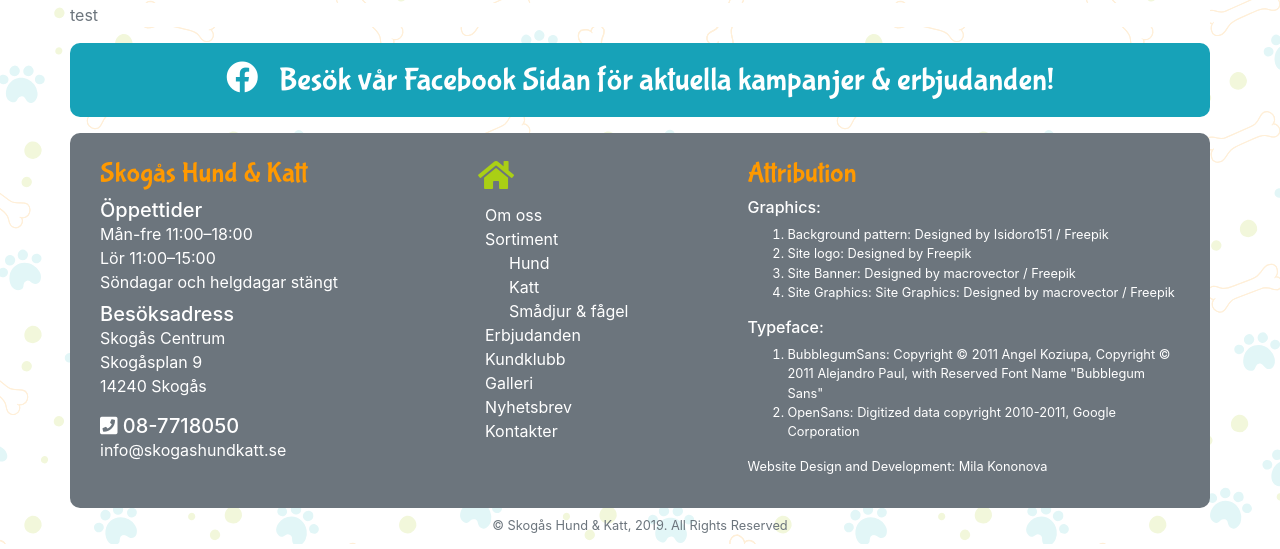
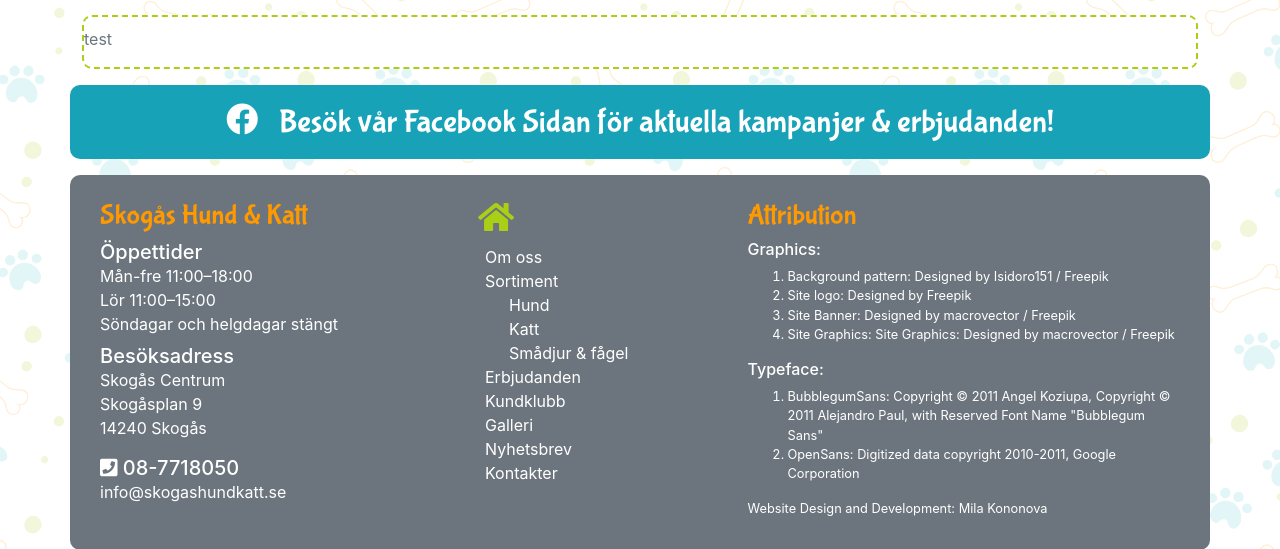
Before and after one commit to mila-nova/HundKatt, a PHP site: page / in a window 1280 px wide. Shown: the part 633-1182 px from the top of the page. Run offline with PHP 8.4, Linux system fonts and the light colour scheme; some libraries are stand-ins or nearby versions.

Commit message:
add setting for wrapper-secondaryclass

```diff
--- a/css/main.css
+++ b/css/main.css
@@ -4,6 +4,11 @@ h1,
 h2,
 h3 {
     font-family: 'Bubblegum Sans', cursive;
+}
+
+h1 {
+    color: #FF9900;
+    color: var(--orange);
 }
 
     .fb-ad-text {
@@ -164,6 +169,15 @@ body {
         padding-top: 10px;
     }
 
+    .wrapper-secondary {
+        border: 2px dashed #AACF15;
+        /*IE fallback*/
+        border: 2px dashed var(--green);
+        margin: .75rem;
+        border-radius: 10px;
+        padding-top: 10px;
+    }
+
 }
 
 /*Footer*/
```
